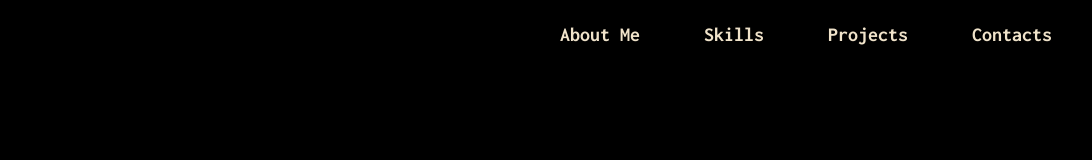
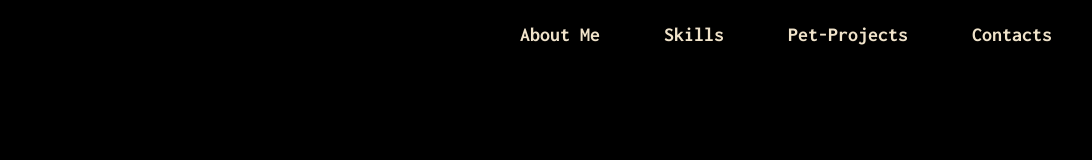
Before and after one commit to Vova-la-bora/portfolio, a plain HTML site: page index.html in a window 1280 px wide. Shown: the full height of the page, 188-1280 px from the left. Drawn offline with Linux system fonts and the light colour scheme.

Commit message:
fix: back version header menu

```diff
--- a/index.html
+++ b/index.html
@@ -23,7 +23,7 @@
                     <ul class="menu__list">
                         <li><a href="#">About Me</a></li>
                         <li><a href="#">Skills</a></li>
-                        <li><a href="#">Projects</a></li>
+                        <li><a href="#">Pet-Projects</a></li>
                         <li><a href="#">Contacts</a></li>
                     </ul>
                 </nav>
```
